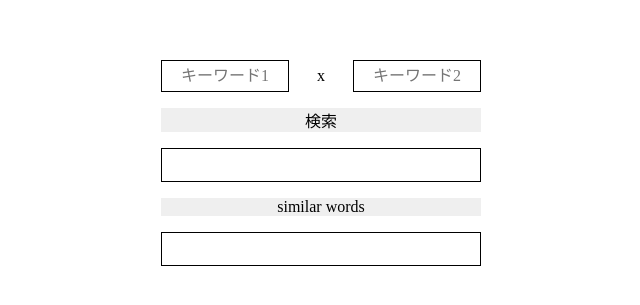
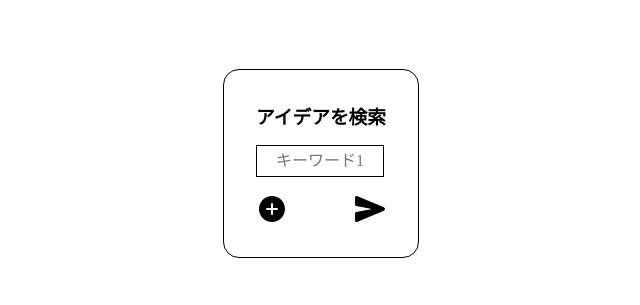
Before and after one commit to k4nkan/idea-search, a Next.js app: page / in a window 1280 px wide. Shown: the part 237-542 px from the top of the page, without its empty margins (319-959 px from the left). Built offline with nearby package versions, Linux system fonts and the light colour scheme.

Commit message:
#3 デザインの調整

```diff
--- a/package.json
+++ b/package.json
@@ -24,6 +24,7 @@
     "next": "^15.3.5",
     "react": "^19.1.0",
     "react-dom": "^19.1.0",
+    "react-icons": "^5.5.0",
     "tavily": "^1.0.2"
   },
   "devDependencies": {
--- a/pages/index.tsx
+++ b/pages/index.tsx
@@ -1,16 +1,32 @@
 import { useState } from 'react';
+import { IoAddCircle, IoCloseCircle, IoSend } from 'react-icons/io5';
 
 export default function Home() {
-  const [form, setForm] = useState({ keyword1: '', keyword2: '' });
+  const [keywords, setKeywords] = useState(['']);
   const [result, setResult] = useState(null);
-  const [similarWords, setSimilarWords] = useState([]);
 
-  const handleChange = (e: React.ChangeEvent<HTMLInputElement>) =>
-    setForm({ ...form, [e.target.name]: e.target.value });
+  // 入力欄の変更処理
+  const handleChange = (index: number, value: string) => {
+    const newKeywords = [...keywords];
+    newKeywords[index] = value;
+    setKeywords(newKeywords);
+  };
 
-  // キーワードから検索
+  // 入力欄の追加
+  const handleAdd = () => {
+    setKeywords([...keywords, '']);
+  };
+
+  // 入力欄の削除
+  const handleRemove = (index: number) => {
+    const newKeywords = [...keywords];
+    newKeywords.splice(index, 1);
+    setKeywords(newKeywords);
+  };
+
+  // 検索
   const handleSearch = async () => {
-    const query = [form.keyword1, form.keyword2].filter(Boolean).join(' ');
+    const query = keywords.filter(Boolean).join(' ');
     const res = await fetch('/api/search', {
       method: 'POST',
       headers: { 'Content-Type': 'application/json' },
@@ -19,53 +35,45 @@ export default function Home() {
     setResult(await res.json());
   };
 
-  // 類語検索
-  const handleSimilarWords = async () => {
-    const res = await fetch('/api/keyword', {
-      method: 'POST',
-      headers: { 'Content-Type': 'application/json' },
-      body: JSON.stringify({ keyword: form.keyword1.trim() }),
-    });
-    setSimilarWords(await res.json());
-  };
-
   return (
     <section className="main">
       <div className="search-box">
+        <h3>アイデアを検索</h3>
+
+        <div className="search-item">
+          {keywords.map((kw, i) => (
+            <div key={i} className="input-row">
               <input
                 type="text"
-          name="keyword1"
-          value={form.keyword1}
-          onChange={handleChange}
-          placeholder="キーワード1"
+                value={kw}
+                onChange={(e) => handleChange(i, e.target.value)}
+                placeholder={`キーワード${i + 1}`}
               />
-        <p>x</p>
-        <input
-          type="text"
-          name="keyword2"
-          value={form.keyword2}
-          onChange={handleChange}
-          placeholder="キーワード2"
-        />
+              {keywords.length > 1 && (
+                <div className="close-button">
+                  <IoCloseCircle onClick={() => handleRemove(i)} />
+                </div>
+              )}
+            </div>
+          ))}
         </div>
 
-      <button onClick={handleSearch}>検索</button>
-
-      <div className="result">
-        {result && <pre>{JSON.stringify(result, null, 2)}</pre>}
+        <div className="form-footer">
+          <div className="button-back" onClick={handleAdd}>
+            <IoAddCircle />
           </div>
 
-      <button onClick={handleSimilarWords}>similar words</button>
+          <div className="button-back">
+            <IoSend onClick={handleSearch} />
+          </div>
+        </div>
+      </div>
 
+      {result && (
         <div className="result">
-        {similarWords.length > 0 && (
-          <ul>
-            {similarWords.map((item: any, i: number) => (
-              <li key={i}>{item.word}</li>
-            ))}
-          </ul>
+          <pre>{JSON.stringify(result, null, 2)}</pre>
+        </div>
       )}
-      </div>
     </section>
   );
 }
--- a/styles/main.css
+++ b/styles/main.css
@@ -7,37 +7,81 @@ body {
 .main {
   display: flex;
   flex-direction: column;
+  align-items: center;
   justify-content: center;
-  align-items: center;
-
-  width: 100%;
-  height: 100vh;
-
+  min-height: 100vh;
+  padding: 3rem;
   gap: 1rem;
-  padding: 1rem;
-}
 
   .search-box {
     display: flex;
-  justify-content: space-between;
-  align-items: center;
-  width: 20rem;
+    flex-direction: column;
+    gap: 1rem;
+    padding: 2rem;
+    border: 1px solid black;
+    border-radius: 1rem;
+
+    .search-item {
+      display: flex;
+      gap: 1rem;
+
+      max-width: 26rem;
+      flex-wrap: wrap;
 
       input {
         border: 1px solid black;
+        height: 2rem;
+        width: 8rem;
         text-align: center;
-    width: 8rem;
-    height: 2rem;
+      }
+
+      .input-row {
+        position: relative;
+
+        .close-button {
+          position: absolute;
+          top: 0;
+          right: 0;
+          width: 1.5rem;
+          height: 1.5rem;
+          transform: translate(50%, -50%);
+          background: white;
+
+          svg {
+            width: 100%;
+            height: 100%;
+            cursor: pointer;
+          }
+        }
       }
     }
 
-button {
-  width: 20rem;
+    .form-footer {
+      display: flex;
+      justify-content: space-between;
+
+      width: 100%;
+
+      .button-back {
+        width: 2rem;
+        height: 2rem;
+        svg {
+          width: 100%;
+          height: 100%;
+        }
+      }
+    }
+  }
 }
 
 .result {
+  width: 100%;
+  max-width: 30rem;
+  padding: 2rem;
   border: 1px solid black;
-  width: 20rem;
-  padding: 1rem;
-  overflow-x: auto;
+  border-radius: 1rem;
+
+  pre {
+    overflow: auto;
   }
+}
```
Also changed, not shown: 1 other file (tests, documents, lock files or other folders). Lines whose indentation alone changed are shown as unchanged.
